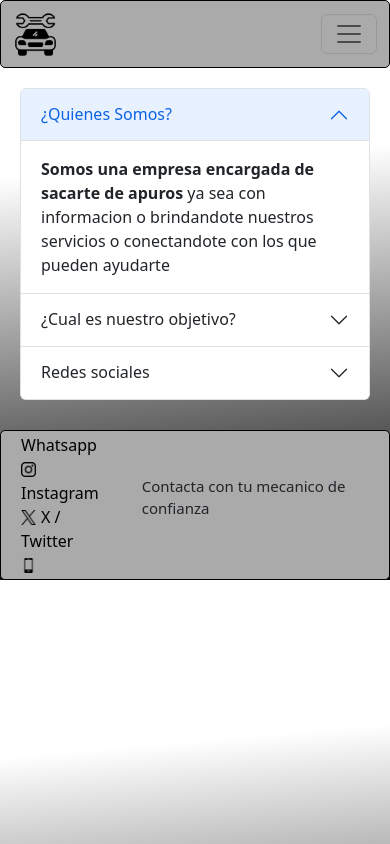
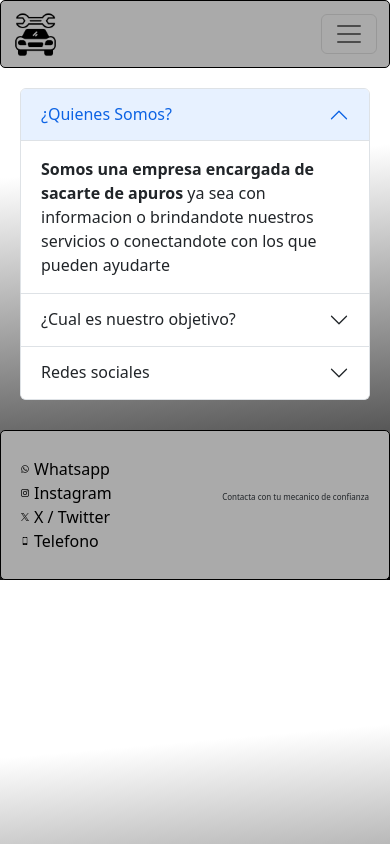
Before and after one commit to BrunoQnt/proyecto-tu-mecanico, a website: page pages/nosotros.html in a window 390 px wide. Drawn offline with nearby package versions, Linux system fonts and the light colour scheme.

Commit message:
Correccion Tittle y queris

```diff
--- a/pages/nosotros.html
+++ b/pages/nosotros.html
@@ -4,7 +4,7 @@
 <head>
     <meta charset="UTF-8">
     <meta name="viewport" content="width=device-width, initial-scale=1.0">
-    <title>Contactos</title>
+    <title>Nosotros</title>
     <link href="https://cdn.jsdelivr.net/npm/bootstrap@5.2.3/dist/css/bootstrap.min.css" rel="stylesheet"
         integrity="sha384-rbsA2VBKQhggwzxH7pPCaAqO46MgnOM80zW1RWuH61DGLwZJEdK2Kadq2F9CUG65" crossorigin="anonymous">
     <link rel="stylesheet" href="../css/estilos.css">
@@ -17,7 +17,6 @@
     <meta property="og:image" content="https://brunoqnt.github.io/proyecto-tu-mecanico/img/reparacion-de-autos.png">
     <meta property="og:description" content="El lugar que vos y tu auto necesitando">
     <link rel="shortcut icon" href="../img/favicon.ico" type="image/x-icon">
-</head>
 </head>
 
 <body>
@@ -126,7 +125,8 @@
     </footer>
     <script src="https://cdn.jsdelivr.net/npm/bootstrap@5.2.3/dist/js/bootstrap.bundle.min.js"
     integrity="sha384-kenU1KFdBIe4zVF0s0G1M5b4hcpxyD9F7jL+jjXkk+Q2h455rYXK/7HAuoJl+0I4"
-    crossorigin="anonymous"></script>
+    crossorigin="anonymous">
+    </script>
 </body>
 
 </html>
--- a/scss/base/_queries.scss
+++ b/scss/base/_queries.scss
@@ -12,11 +12,11 @@
             div{
                 a{
                     img{
-                        width: 15px;
+                        width: 8px;
                     }
                 }
                 p{
-                    font-size: 15px;
+                    font-size: 8px;
                 }
             }
     }
```
Also changed, not shown: pages/productos.html (+1 -1 lines), pages/servicios.html (+1 -1 lines), css/estilos.css.
